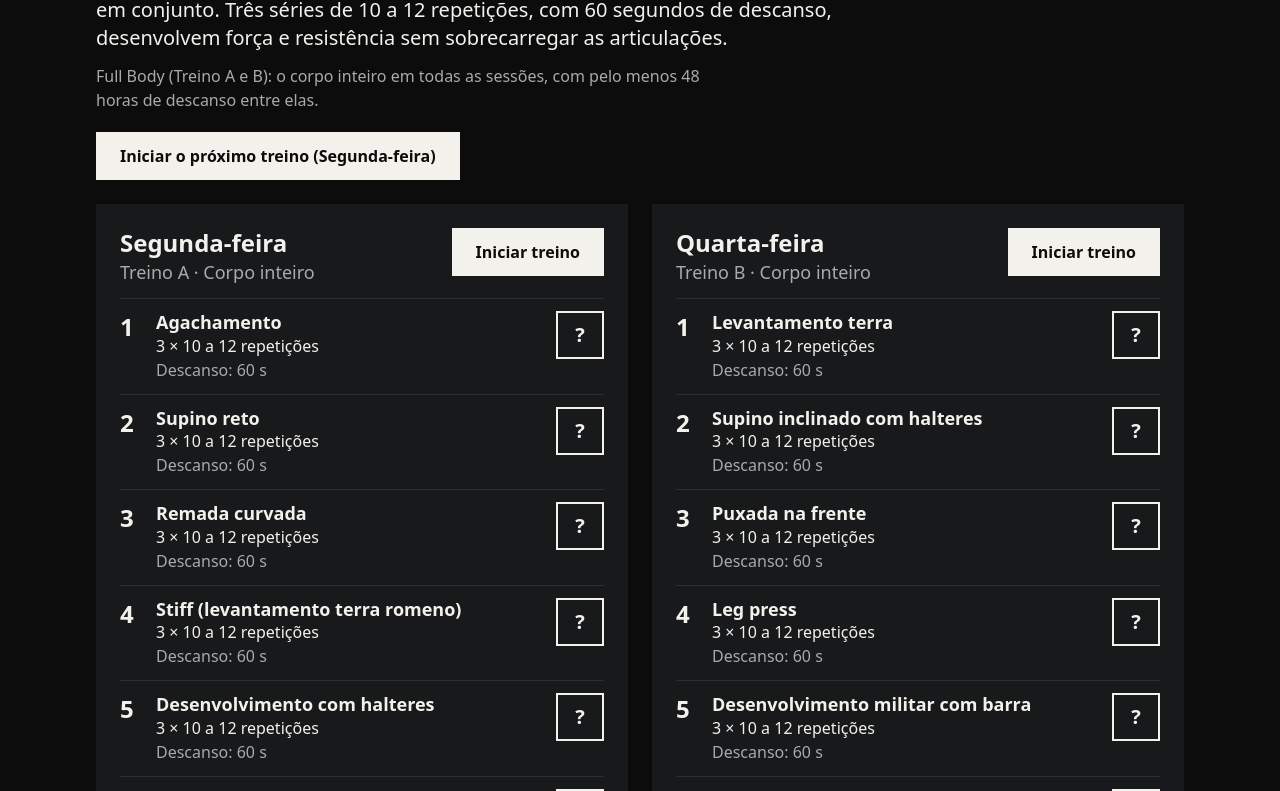
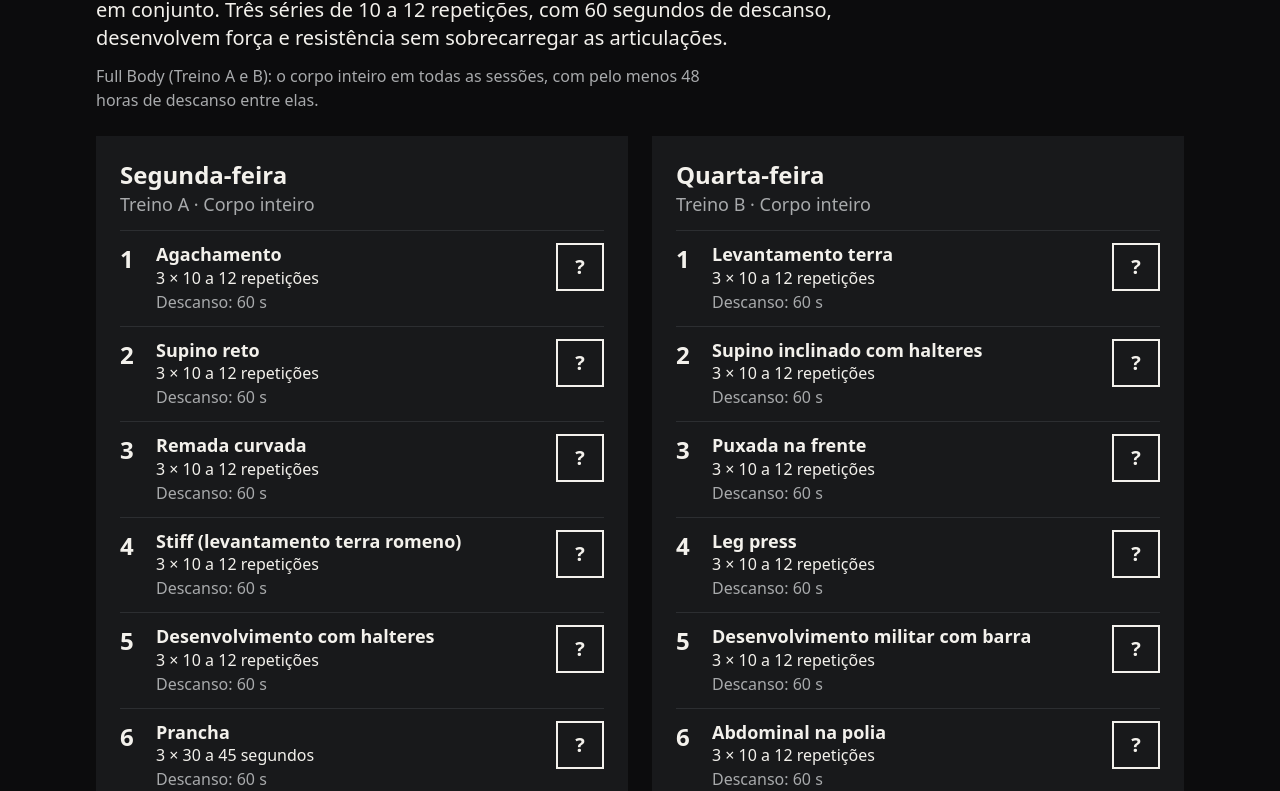
Before and after one commit to M1BC/Personal, a Next.js app: page /treinos in a window 1280 px wide. Shown: the part 856-1647 px from the top of the page. Built offline with nearby package versions, Linux system fonts and the light colour scheme.

Commit message:
Add files via upload

```diff
--- a/components/Cabecalho.tsx
+++ b/components/Cabecalho.tsx
@@ -9,7 +9,6 @@ const LINKS = [
   ["/refeicoes", "Refeições"],
   ["/suplementos", "Suplementos"],
   ["/treinos", "Treinos"],
-  ["/historico", "Histórico"],
 ] as const;
 
 export function Cabecalho() {
--- a/components/Treinos.tsx
+++ b/components/Treinos.tsx
@@ -1,55 +1,25 @@
 "use client";
-import Link from "next/link";
-import { useCallback, useEffect, useMemo, useState } from "react";
+import { useCallback, useMemo, useState } from "react";
 import { EXERCICIOS, GRUPOS } from "@/data/exercicios";
 import { FREQUENCIAS, OBJETIVOS, PONTOS_FRACOS, type Freq, type ObjetivoId } from "@/data/treinos";
-import { useHistoricoTreinos } from "@/hooks/useHistoricoTreinos";
-import { ultimoRascunho, urlAtivo, type Rascunho } from "@/lib/historico";
 import { montarFicha } from "@/lib/treino";
 import type { GrupoMuscular } from "@/lib/types";
 import { Modal } from "./Modal";
 
 const OPCAO = "min-h-[56px] px-5 py-3 text-left transition-transform duration-100 ease-out active:scale-[0.97]";
 const CHIP = "min-h-[48px] border-2 border-tinta px-5 py-2 font-bold transition-transform duration-100 ease-out active:scale-[0.97]";
-const AVISO = "mb-6 max-w-[70ch] border-l-4 border-primario bg-superficie p-4 text-lg";
-const LINK = "font-bold underline underline-offset-4";
 
 export function Treinos() {
   const [freq, setFreq] = useState<Freq>(3);
   const [obj, setObj] = useState<ObjetivoId>("saude");
   const [grupo, setGrupo] = useState<GrupoMuscular>("ombros");
   const [aberto, setAberto] = useState<string | null>(null);
-  const [hoje, setHoje] = useState<number | null>(null); // 0 = segunda ... 6 = domingo (só depois de carregar)
-  const [emAndamento, setEmAndamento] = useState<Rascunho | null>(null);
-  const { treinouHoje } = useHistoricoTreinos();
   const fechar = useCallback(() => setAberto(null), []);
   const r = useMemo(() => montarFicha(freq, obj, grupo), [freq, obj, grupo]);
   const ex = aberto ? EXERCICIOS.find((e) => e.id === aberto) : null;
 
-  useEffect(() => {
-    setHoje((new Date().getDay() + 6) % 7);
-    setEmAndamento(ultimoRascunho());
-  }, []);
-
-  // Próxima sessão da ficha a partir de hoje (se hoje não tem treino, a seguinte; no fim de semana, a de segunda).
-  const dias = "erro" in r ? [] : r.ficha.dias;
-  const achado = hoje === null ? -1 : dias.findIndex((d) => d.diaIdx >= hoje);
-  const proximo = hoje === null || dias.length === 0 ? -1 : achado >= 0 ? achado : 0;
-
   return (
     <div>
-      {treinouHoje && (
-        <p role="status" className={AVISO}>
-          Você já treinou hoje. <Link href="/historico" className={LINK}>Ver histórico?</Link>
-        </p>
-      )}
-      {emAndamento && (
-        <p role="status" className={AVISO}>
-          Treino em andamento: {emAndamento.diaPlanejado} · {emAndamento.titulo}.{" "}
-          <Link href={urlAtivo(emAndamento.f, emAndamento.o, emAndamento.g, emAndamento.d)} className={LINK}>Continuar treino</Link>
-        </p>
-      )}
-
       <p className="text-lg font-semibold">1. Quantas vezes por semana você quer treinar?</p>
       <div role="group" aria-label="Frequência semanal" className="mt-2 grid grid-cols-2 gap-2 sm:grid-cols-4">
         {FREQUENCIAS.map((f) => (
@@ -58,6 +28,11 @@ export function Treinos() {
           </button>
         ))}
       </div>
+      {obj === "fraco" && freq >= 4 && (
+        <p className="mt-3 max-w-[70ch] border-l-4 border-primario bg-superficie p-4 text-base" role="note">
+          No Ponto Fraco, o músculo escolhido é treinado no máximo 3 vezes por semana (48 horas de descanso entre as sessões). A ficha abaixo tem 3 sessões.
+        </p>
+      )}
 
       <p className="mt-6 text-lg font-semibold">2. Qual é o seu objetivo?</p>
       <div role="group" aria-label="Objetivo" className="mt-2 grid gap-2 sm:grid-cols-2 lg:grid-cols-4">
@@ -90,22 +65,12 @@ export function Treinos() {
             <h2 className="text-4xl font-extrabold leading-none tracking-tight">{r.ficha.titulo}</h2>
             <p className="mt-4 max-w-[70ch] text-xl">{r.ficha.justificativa}</p>
             <p className="mt-3 max-w-[70ch] text-base text-suave">{r.ficha.divisao}</p>
-            {proximo >= 0 && (
-              <Link href={urlAtivo(freq, obj, grupo, proximo)} className="btn mt-5">
-                {dias[proximo].diaIdx === hoje ? "Iniciar o treino de hoje" : `Iniciar o próximo treino (${dias[proximo].dia})`}
-              </Link>
-            )}
 
             <div className="mt-6 grid gap-6 lg:grid-cols-2">
               {r.ficha.dias.map((d, i) => (
                 <section key={i} className="bg-superficie p-6">
-                  <div className="flex flex-wrap items-start justify-between gap-3">
-                    <div>
-                      <h3 className="text-2xl font-extrabold leading-tight">{d.dia}</h3>
-                      <p className="text-lg text-suave">{d.titulo}</p>
-                    </div>
-                    <Link href={urlAtivo(freq, obj, grupo, i)} className="btn">Iniciar treino</Link>
-                  </div>
+                  <h3 className="text-2xl font-extrabold leading-tight">{d.dia}</h3>
+                  <p className="text-lg text-suave">{d.titulo}</p>
                   <ol className="mt-3 divide-y divide-linha border-y border-linha">
                     {d.itens.map((it, n) => {
                       const e = EXERCICIOS.find((x) => x.id === it.id);
@@ -114,10 +79,7 @@ export function Treinos() {
                         <li key={`${it.id}-${n}`} className="flex items-start gap-3 py-3">
                           <span className="w-6 text-2xl font-extrabold tabular-nums">{n + 1}</span>
                           <div className="min-w-0 flex-1">
-                            <p className="text-lg font-bold leading-tight">
-                              {e.nome}
-                              {it.foco && <span className="ml-2 text-base font-semibold text-suave">foco</span>}
-                            </p>
+                            <p className="text-lg font-bold leading-tight">{e.nome}</p>
                             <p className="text-base">{it.series}</p>
                             <p className="text-base text-suave">Descanso: {it.descanso}</p>
                           </div>
```
